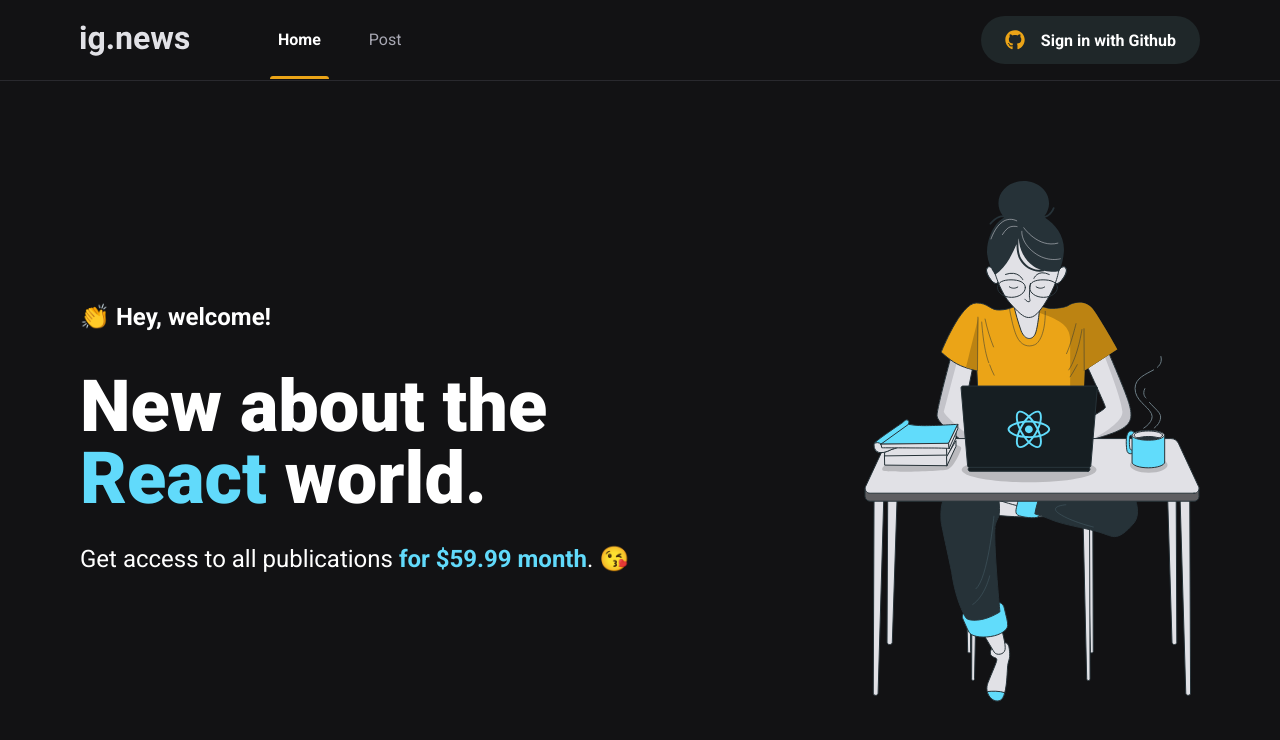
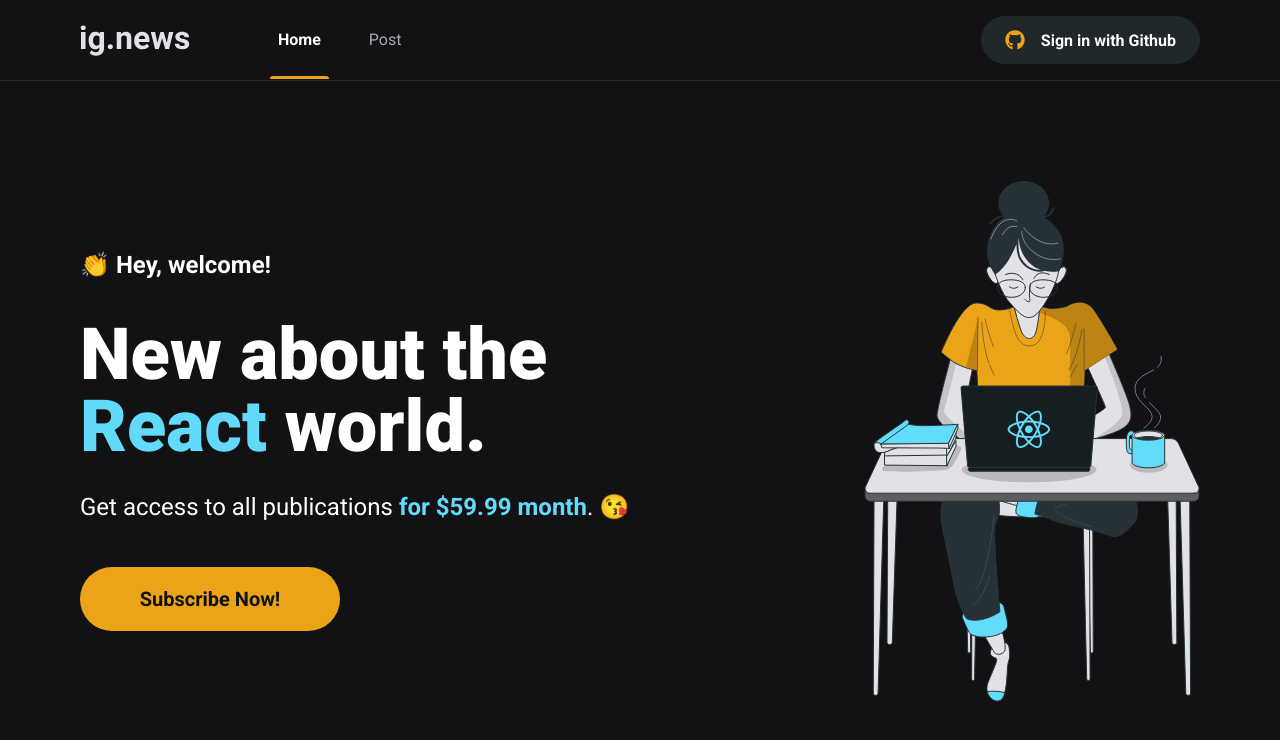
Before and after one commit to alvarobianor/igNews, a Next.js app: page / in a window 1280 px wide. Shown: the top 740 px of the page. Built offline with nearby package versions, Linux system fonts and the light colour scheme.

Commit message:
Subscribe Button done

```diff
--- /dev/null
+++ b/src/components/SubscribeButton/index.tsx
@@ -0,0 +1,11 @@
+import styles from './styles.module.scss';
+
+export function SubscribeButton() {
+  return <>
+    <button
+      type="button"
+      className={styles.subscribeButton}>
+      Subscribe Now!
+    </button>
+  </>
+}
--- /dev/null
+++ b/src/components/SubscribeButton/styles.module.scss
@@ -0,0 +1,20 @@
+.subscribeButton {
+  background: var(--yellow-500);
+  color: var(--gray-900);
+  width: 16.25rem;
+  height: 4rem;
+  border: 0;
+  border-radius:2rem;
+  font-size: 1.25rem;
+  font-weight: bold;
+
+  display: flex;
+  align-items: center;
+  justify-content: center;
+
+  transition: filter 0.4s;
+
+  &:hover {
+    filter: brightness(0.8);
+  }
+}
--- a/src/pages/home.module.scss
+++ b/src/pages/home.module.scss
@@ -39,4 +39,8 @@
       font-weight: bold;
     }
   }
+
+  button {
+    margin-top: 2.5rem;
+  }
 }
--- a/src/pages/index.tsx
+++ b/src/pages/index.tsx
@@ -1,4 +1,5 @@
 import Head from "next/head";
+import { SubscribeButton } from "../components/SubscribeButton";
 import style from "./home.module.scss";
 
 
@@ -17,6 +18,7 @@
           <p>Get access to all publications
             <span> for $59.99 month</span>. 😘
           </p>
+          <SubscribeButton />
         </section>
         <img src="/images/avatar.svg" alt="girl coding" />
       </main>
```
Also changed, not shown: Registros/Subscribe Button.txt (added).
